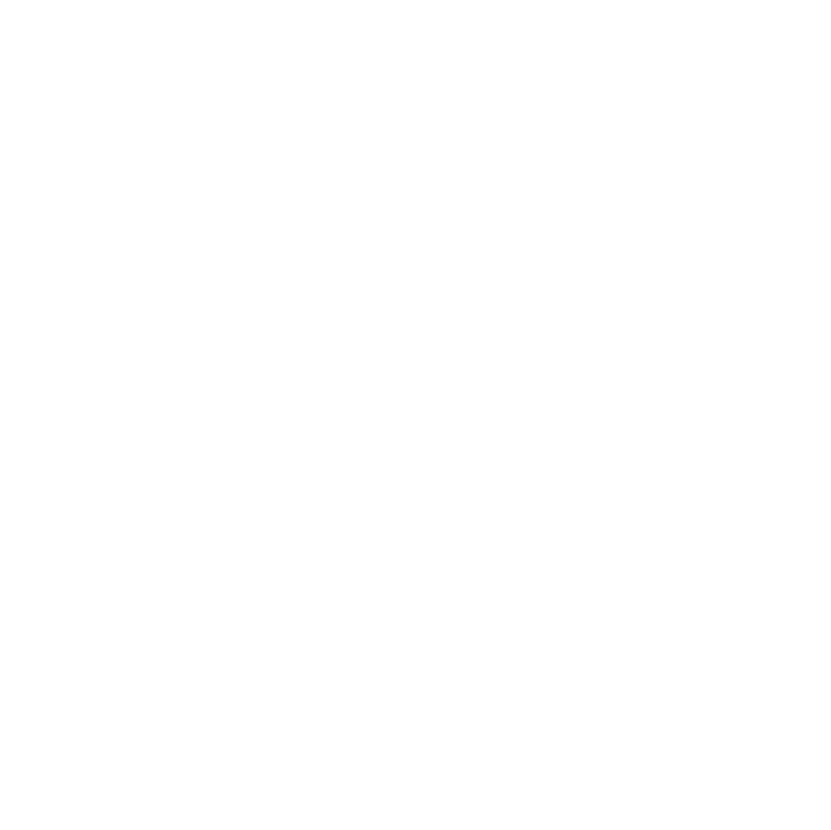
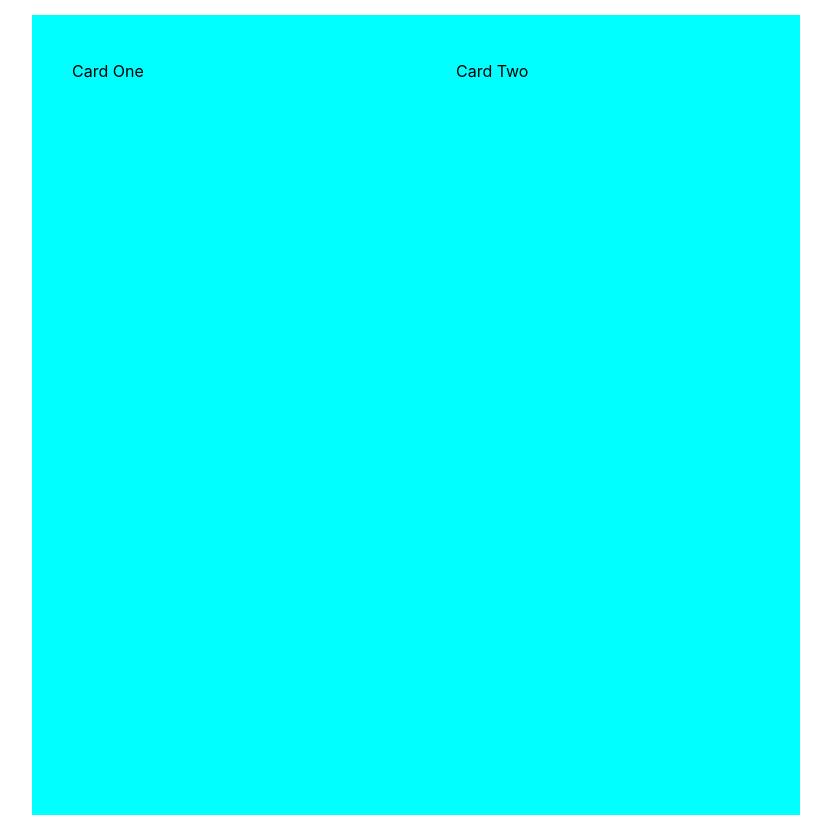
Before and after one commit to Patrick-Carawan/Comp523AdminTools, a React (Create React App) app: page /teamSelection in a window 1280 px wide. Shown: the whole page, without its empty margins (224-1055 px from the left). Before the commit the page ends 800 px from the top, so only its background shows below. Built offline with nearby package versions, Linux system fonts and the light colour scheme.

Commit message:
can drag between columns

```diff
--- a/src/App.css
+++ b/src/App.css
@@ -42,3 +42,28 @@
   margin-right: 20%;
   margin-top: 5%;
 }
+
+.flexbox{
+  display: flex;
+  justify-content: space-between;
+  width: 100%;
+  max-width: 768px;
+  height: 100vh;
+  overflow: hidden;
+  margin: 0 auto;
+  padding: 15px;
+}
+
+.flexbox .board{
+  display: flex;
+  flex-direction: column;
+  width: 100%;
+  padding: 15px;
+  background-color: aqua;
+}
+
+.flexbox .board .card{
+  padding: 15px 25px;
+  cursor: pointer;
+  margin-bottom: 15px;
+}
--- a/src/App.js
+++ b/src/App.js
@@ -11,10 +11,8 @@ import DashBoard from "./Components/DashBoard";
 import StudentSetupPage from "./Components/StudentSetupPage";
 import TeammateSelectionRules from "./Components/TeammateSelectionRules";
 import TeamPreferences from "./Components/TeamPreferences";
-import {DndProvider} from "react-dnd";
-import Example from './Components/ProjectRanking';
-import Backend from 'react-dnd-html5-backend'
 import RankContainer from "./Components/RankContainer";
+import TeamSelection from "./Components/TeamSelection";
 
 
 function App() {
@@ -31,6 +29,7 @@ function App() {
                 <Route path="/studentProps" component={ProposalsStudentView} exact={true}/>
                 <Route path="/teams" component={TeamsGrid} exact={true}/>
                 <Route path="/rank" component={RankContainer} exact={true}/>
+                <Route path="/teamSelection" component={TeamSelection} exact={true}/>
                 <Route
                 path="/studentSetupPage"
                 component={StudentSetupPage}
--- /dev/null
+++ b/src/Components/Name.jsx
@@ -0,0 +1,28 @@
+import React from 'react';
+
+function Name(props) {
+    const dragStart = e => {
+        const target = e.target;
+        e.dataTransfer.setData('name_id', target.id);
+        console.log(target.id)
+        // setTimeout(() => {
+        //     target.style.display = "none";
+        // }, 0);
+    };
+
+    const dragOver = e => {
+        e.stopPropagation();
+    };
+
+    return (
+        <div id={props.id}
+             className={props.className}
+             draggable={props.draggable}
+             onDragStart={dragStart}
+             onDragOver={dragOver}>
+            {props.children}
+        </div>
+    );
+}
+
+export default Name;
--- /dev/null
+++ b/src/Components/TeamBox.jsx
@@ -0,0 +1,28 @@
+import React from 'react';
+
+function TeamBox(props) {
+    const drop = e => {
+        e.preventDefault();
+        const name_id = e.dataTransfer.getData('name_id');
+
+        console.log(e.target.id);
+        const name = document.getElementById(name_id);
+        name.style.display = 'block';
+        e.target.appendChild(name);
+    };
+
+    const dragOver = e => {
+        e.preventDefault();
+    };
+    return (
+        <div id={props.id}
+             onDrop={drop}
+             onDragOver={dragOver}
+             className={props.className}
+        >
+            {props.children}
+        </div>
+    );
+}
+
+export default TeamBox;
--- /dev/null
+++ b/src/Components/TeamSelection.jsx
@@ -0,0 +1,22 @@
+import React from 'react';
+import TeamBox from './TeamBox';
+import Name from './Name';
+
+function TeamSelection(props) {
+    return (
+        <div className="flexbox">
+            <TeamBox id="box-1" className="board">
+                <Name id="name-1" className="card" draggable="true">
+                        <p>Card One</p>
+                </Name>
+            </TeamBox>
+            <TeamBox id="box-2" className="board">
+            <Name id="name-2" className = "card" draggable="true">
+                <p>Card Two</p>
+            </Name>
+        </TeamBox>
+        </div>
+    );
+}
+
+export default TeamSelection;
--- a/src/ItemTypes.js
+++ b/src/ItemTypes.js
@@ -1,3 +1,6 @@
 export default {
     NAME: 'card',
+    FOOD: 'food',
+    GLASS: 'glass',
+    PAPER: 'paper',
 }
```
